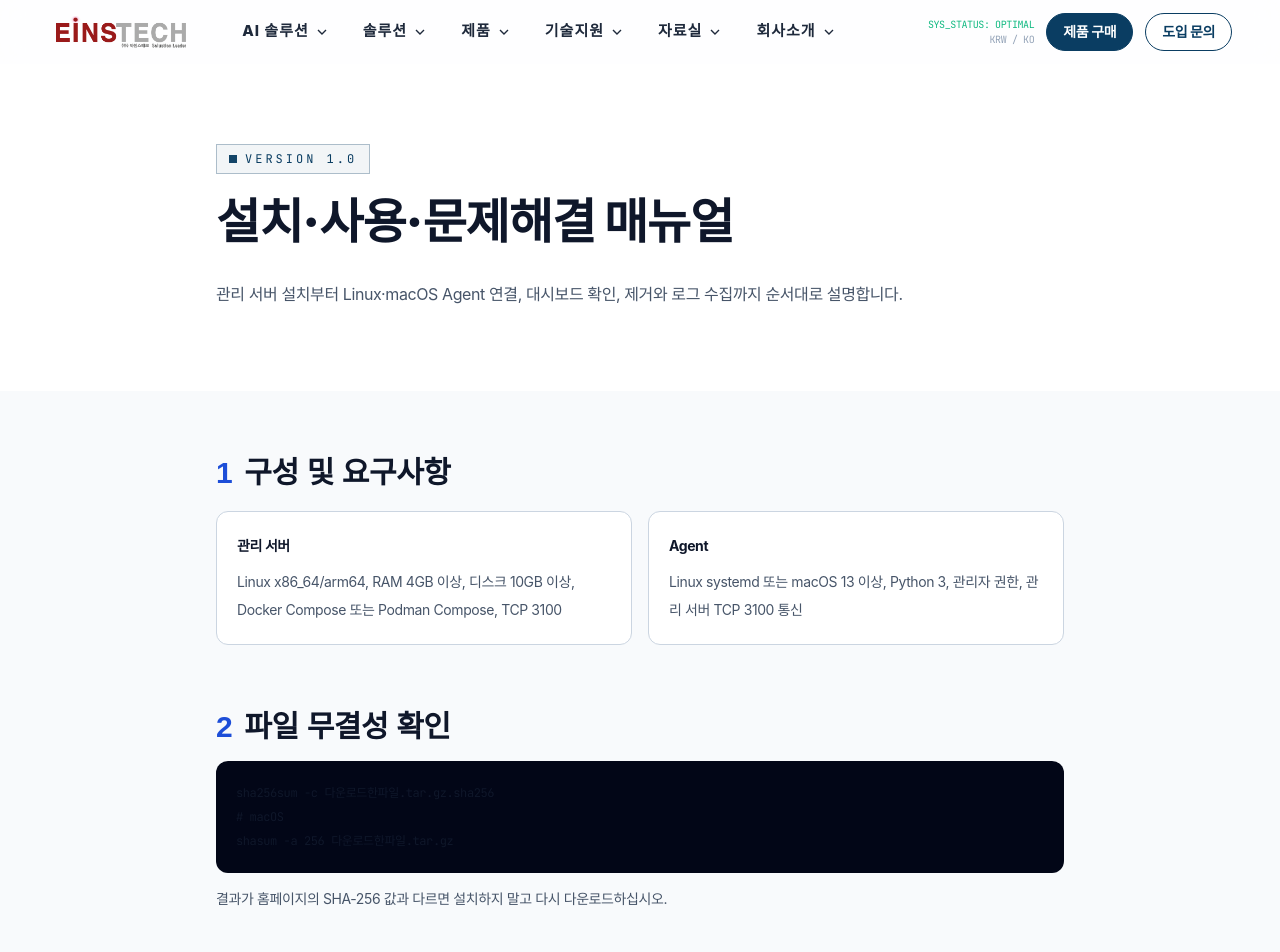
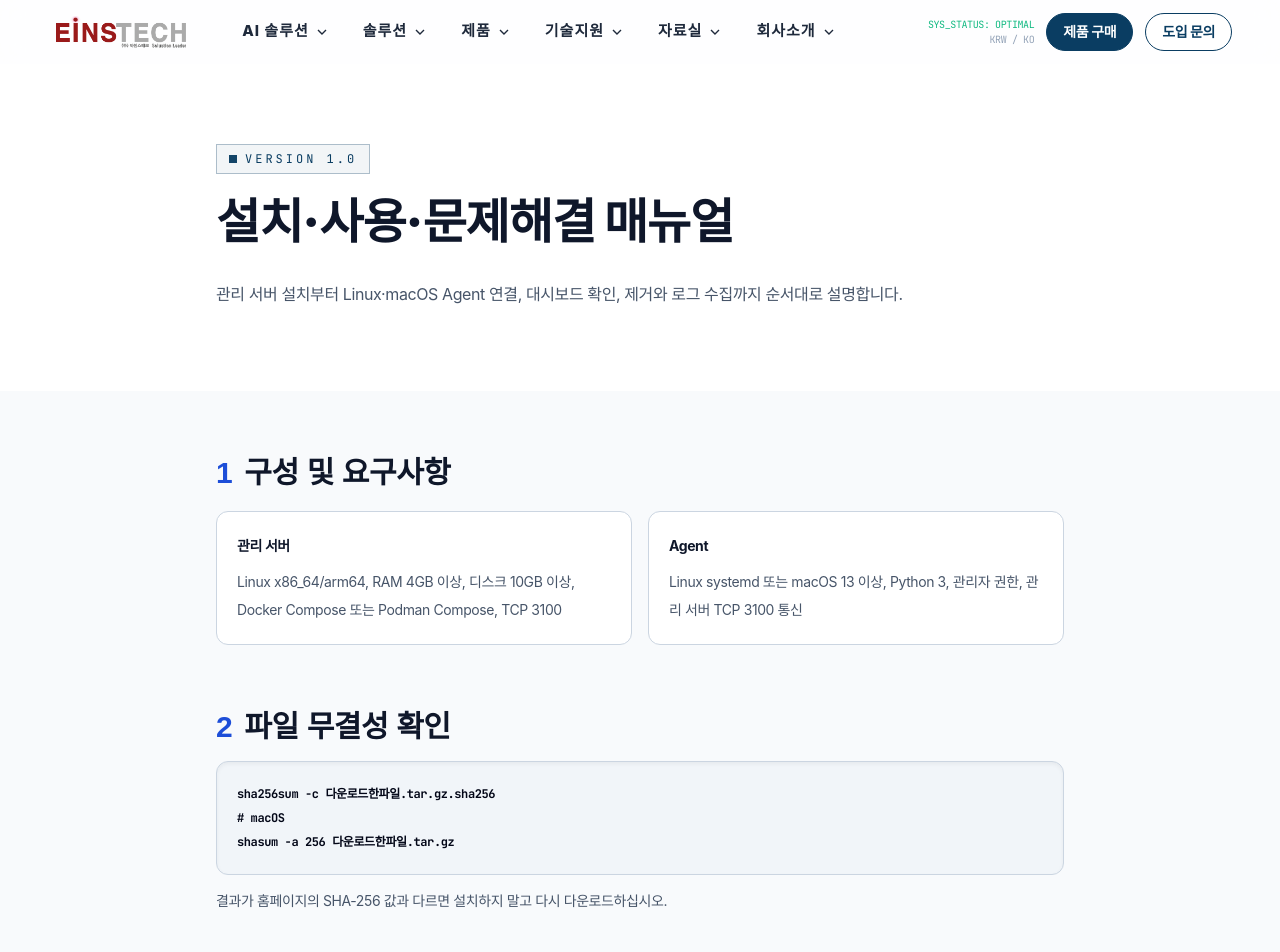
Before and after one commit to yumunix/einstech-landing, a Next.js app: page /docs/einsguard-ai/install in a window 1280 px wide. Shown: the top 952 px of the page. Built offline with nearby package versions, Linux system fonts and the light colour scheme; a web font is replaced by a local one.

Commit message:
fix: improve installation guide code visibility

```diff
--- a/app/docs/einsguard-ai/install/page.jsx
+++ b/app/docs/einsguard-ai/install/page.jsx
@@ -4,7 +4,7 @@ import Badge from "@/components/ds/Badge";
 import { createPageMetadata } from "@/lib/seo";
 
 export const metadata=createPageMetadata({path:"/docs/einsguard-ai/install",title:"EINSGUARD AI 1.0 설치·사용 매뉴얼 | EINSTECH",description:"AI GUARD 관리 서버와 Linux·macOS Agent 설치, 상태 확인, 운영, 제거 및 문제 해결 방법입니다."});
-const Code=({children})=><pre className="mt-4 overflow-x-auto rounded-xl bg-slate-950 p-5 text-xs leading-6 text-emerald-300"><code>{children}</code></pre>;
+const Code=({children})=><pre className="mt-4 overflow-x-auto rounded-xl border border-slate-300 bg-slate-100 p-5 font-mono text-xs font-semibold leading-6 text-slate-950 shadow-inner"><code className="text-slate-950">{children}</code></pre>;
 const Title=({n,children})=><h2 className="font-display text-3xl font-black"><span className="mr-3 text-blue-700">{n}</span>{children}</h2>;
 
 export default function InstallPage(){return <><Header/><main className="bg-slate-50 pt-16 text-slate-900"><section className="border-b border-slate-300 bg-white py-20"><div className="mx-auto max-w-4xl px-6"><Badge>VERSION 1.0</Badge><h1 className="mt-6 font-display text-5xl font-black">설치·사용·문제해결 매뉴얼</h1><p className="mt-5 text-base leading-8 text-slate-600">관리 서버 설치부터 Linux·macOS Agent 연결, 대시보드 확인, 제거와 로그 수집까지 순서대로 설명합니다.</p></div></section><article className="mx-auto max-w-4xl space-y-16 px-6 py-16 text-sm leading-7">
```
